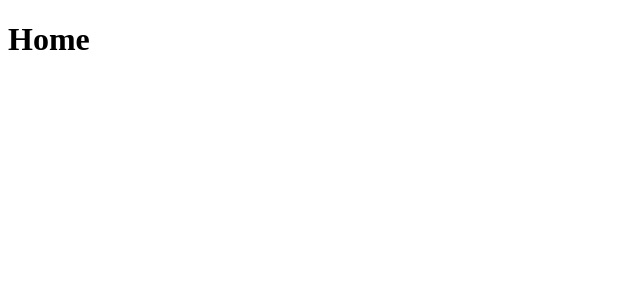
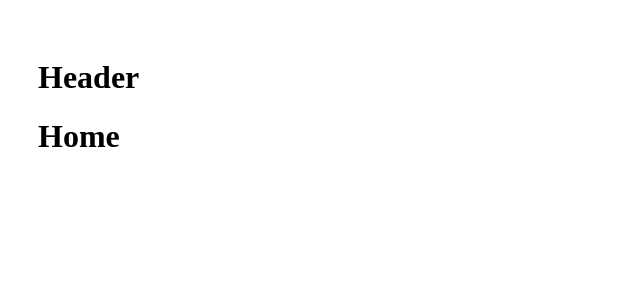
Before and after one commit to sabidhasan/courses, a Vue app in the folder stock-trader/stock-trader/: page / in a window 1280 px wide. Shown: the top 300 px of the page, without its empty margins (0-640 px from the left). Built offline with nearby package versions, Linux system fonts and the light colour scheme.

Commit message:
App component has Header

```diff
--- a/stock-trader/stock-trader/src/App.vue
+++ b/stock-trader/stock-trader/src/App.vue
@@ -1,15 +1,22 @@
 <template>
   <div id="container">
+    <Header />
     <router-view/>
   </div>
 </template>
 
 <script>
+  import Header from './components/Header.vue'
+
   export default {
-
+    components: {
+      Header,
+    }
   }
 </script>
 
 <style>
-
+  body {
+    padding: 30px;
+  }
 </style>
```
